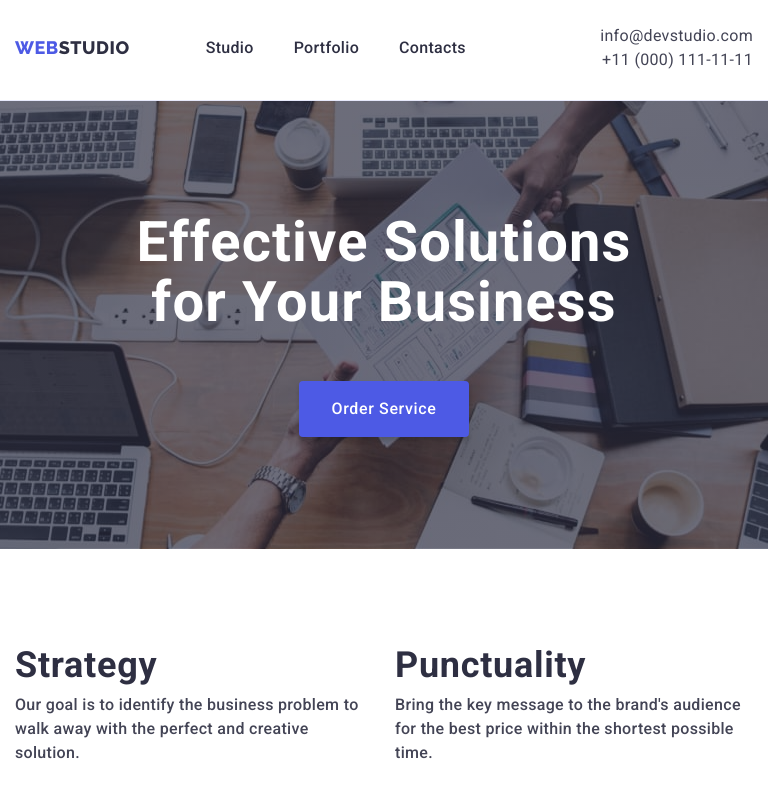
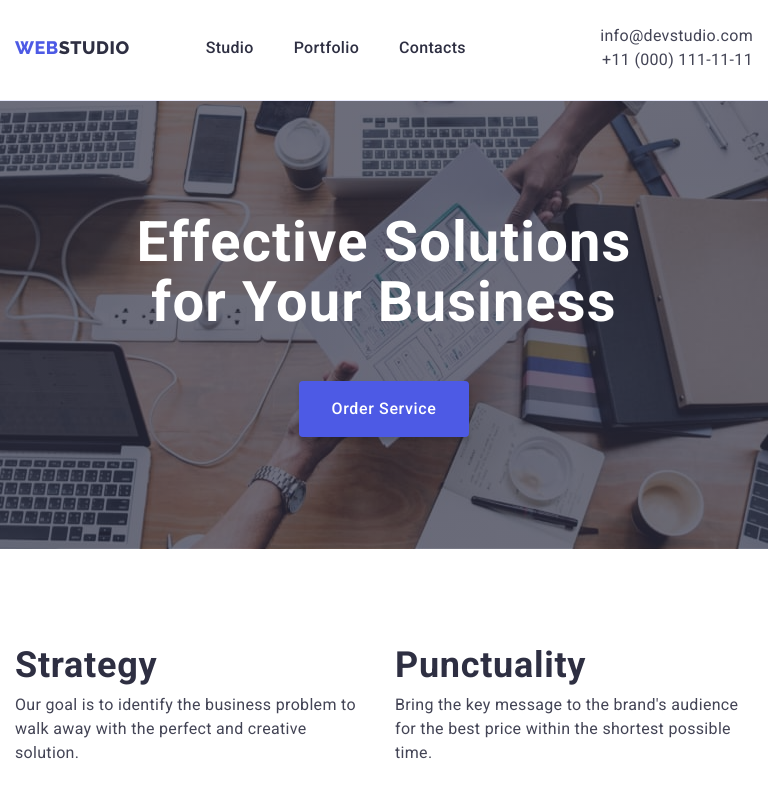
Before and after one commit to Jekakrasov/goit-markup-hw-07, a plain HTML site: page index.html in a window 768 px wide. Shown: the top 800 px of the page. Drawn offline with nearby package versions, Linux system fonts and the light colour scheme.

Commit message:
Update table.css

```diff
--- a/css/table.css
+++ b/css/table.css
@@ -36,9 +36,9 @@
     letter-spacing: 0.02em;
     text-transform: capitalize;
   }
-  .feature-text {
+  /* .feature-text {
     font-weight: 500;
-  }
+  } */
   .feature-list {
     flex-wrap: wrap;
   }
```
